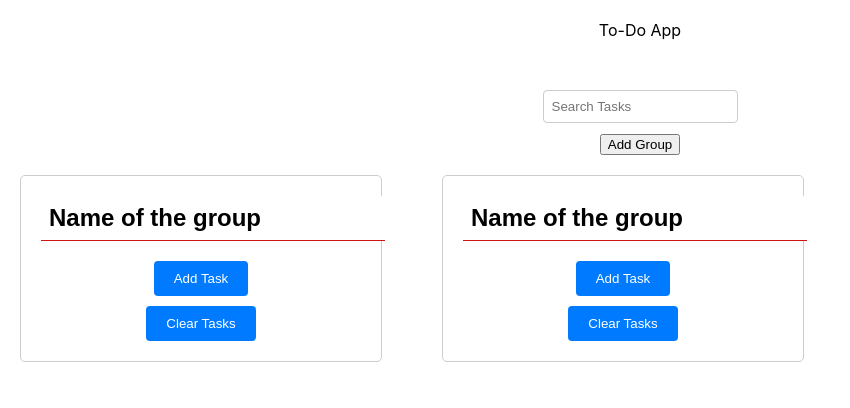
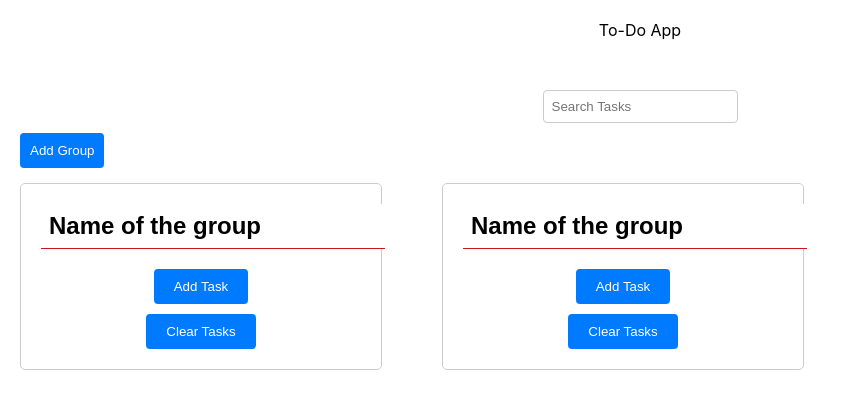
Before and after one commit to FAC29A/oskar-zukhra-react-to-do-app, a React (Create React App) app: page / in a window 1280 px wide. Shown: the top 408 px of the page, without its empty margins (0-850 px from the left). Built offline with nearby package versions, Linux system fonts and the light colour scheme; the HTML template or start-up script is replaced by a standard one.

Commit message:
Move the Add Group Button to the left

```diff
--- a/src/Components/Group.css
+++ b/src/Components/Group.css
@@ -3,9 +3,9 @@
     border-radius: 5px;
     padding: 20px;
     margin: 20px;
+    margin-top: 50px;
     width: 25%;
     float: left;
-    padding: 20px;
   }
 
   .group-container h2 {
--- a/src/Components/GroupsContainer.css
+++ b/src/Components/GroupsContainer.css
@@ -2,6 +2,23 @@
   display: flex;
   flex-wrap: wrap;
   gap: 20px;
+}
+
+.add-group-button {
+  position: absolute;
+  left: 0;
+  padding: 10px;
+  margin-left: 20px;
+  margin-bottom: 20px;
+  background-color: #007bff;
+  color: #fff;
+  border: none;
+  border-radius: 4px;
+  cursor: pointer;
+}
+
+.add-group-button:hover {
+  background-color: #0056b3;
 }
 
 @media (max-width: 768px) {
--- a/src/Components/GroupsContainer.jsx
+++ b/src/Components/GroupsContainer.jsx
@@ -12,7 +12,7 @@ const GroupsContainer = () => {
 
   return (
     <>
-    <button onClick={addGroup}>Add Group</button>
+    <button onClick={addGroup} className="add-group-button">Add Group</button>
     <div className="groups-container">
       {groups.map((group) => (
         <Group key={group.id} />
```
Lines whose indentation alone changed are shown as unchanged.
